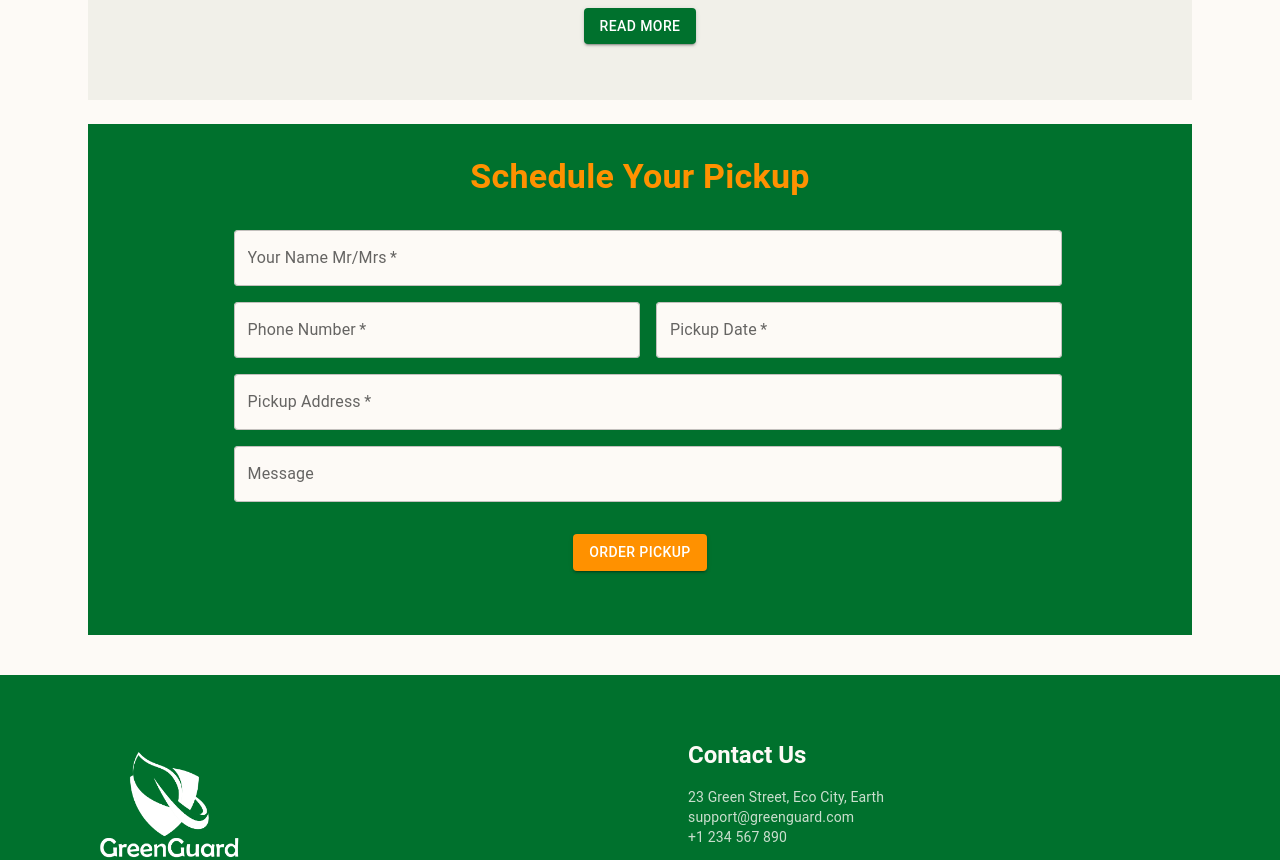
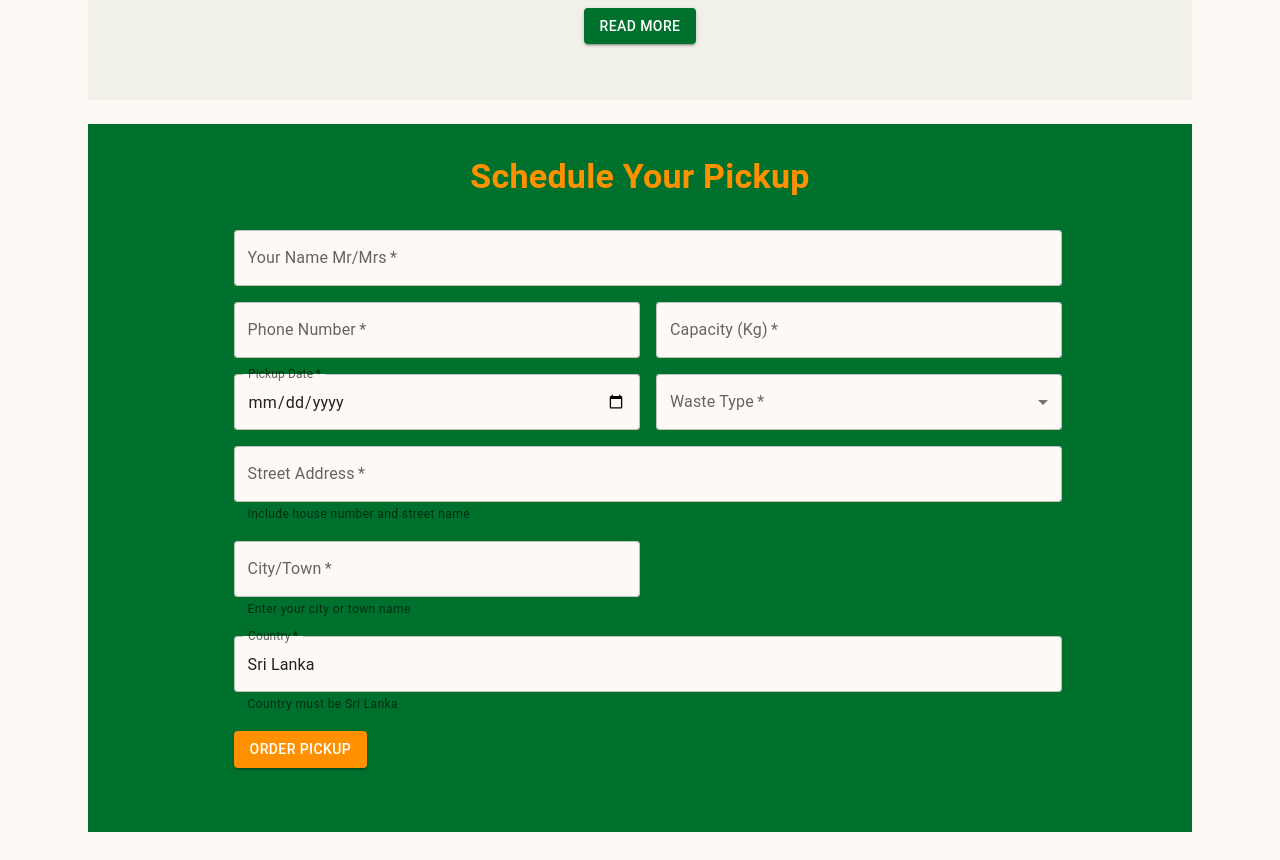
Before and after one commit to emxth/greenguard-frontend, a React (Create React App) app: page / in a window 1280 px wide. Shown: the part 1580-2440 px from the top of the page. Built offline with nearby package versions, Linux system fonts and the light colour scheme; no server answers.

Commit message:
added cutomer pickup request frontend

```diff
--- a/package.json
+++ b/package.json
@@ -12,13 +12,13 @@
     "@testing-library/react": "^16.2.0",
     "@testing-library/user-event": "^13.5.0",
     "ajv": "^8.17.1",
+    "axios": "^1.8.4",
     "mui": "^0.0.1",
     "react": "^19.0.0",
     "react-dom": "^19.0.0",
     "react-router-dom": "^7.3.0",
     "react-scripts": "5.0.1",
     "react-scroll": "^1.9.3",
-    "react-swipeable-views": "^0.14.0",
     "web-vitals": "^2.1.4"
   },
   "scripts": {
--- a/src/publicSchedulePickupForm.js
+++ b/src/publicSchedulePickupForm.js
@@ -1,81 +1,260 @@
-import React from 'react';
+import React, { useState, useEffect } from 'react';
+import { Button, Container, Grid, TextField, Typography, MenuItem } from '@mui/material';
+import axios from 'axios';
+import { useNavigate } from "react-router-dom";
 import theme from './theme';
-import { Button, Container, Grid, TextField, Typography } from '@mui/material';
 
 export function PickupForm() {
+    const [pickUpID, setPickUp_ID] = useState("");
+    const [Username, setName] = useState("");
+    const [pickupDate, setPickupDate] = useState("");
+    const [wasteType, setWasteType] = useState("");
+    const [capacity, setCapacity] = useState("");
+    const [phone, setPhone] = useState("");
+    const [streetAddress, setStreetAddress] = useState("");
+    const [city, setCity] = useState("");
+    const [country, setCountry] = useState("Sri Lanka");
+    const [pickUpStatus, setStatus] = useState("Pending");
+
+    const [errors, setErrors] = useState({});
+    const navigate = useNavigate();
+
+    useEffect(() => {
+        axios.get("http://localhost:8070/requestPickup/latestPickupID")
+            .then(response => {
+                setPickUp_ID(response.data.newPickUpID);
+            })
+            .catch(error => {
+                console.error("Error fetching latest Pickup ID:", error);
+            });
+    }, []);
+
+    const validateField = (field, value) => {
+        let newErrors = { ...errors };
+
+        switch (field) {
+            case "name":
+                newErrors.name = /^[A-Za-z ]+$/.test(value) ? "" : "Name must contain only letters and spaces.";
+                break;
+            case "phone":
+                newErrors.phone = /^\d{10}$/.test(value) ? "" : "Phone number must be exactly 10 digits.";
+                break;
+            case "capacity":
+                newErrors.capacity = /^\d+$/.test(value) ? "" : "Capacity must be a numeric value (kg).";
+                break;
+            case "pickupDate":
+                const today = new Date();
+                const selectedDate = new Date(value);
+                newErrors.pickupDate = value && selectedDate > today ? "" : "Pickup date must be in the future.";
+                break;
+            case "wasteType":
+                newErrors.wasteType = value ? "" : "Please select a waste type.";
+                break;
+            case "streetAddress":
+                newErrors.streetAddress = /^[A-Za-z0-9\s,.\-]{5,}$/.test(value) ? "" : "Address must be at least 5 characters and include only valid characters.";
+                break;
+            case "city":
+                newErrors.city = /^[A-Za-z\s]+$/.test(value) ? "" : "City must contain only letters and spaces.";
+                break;
+            case "country":
+                newErrors.country = value === "Sri Lanka" ? "" : "Country must be Sri Lanka.";
+                break;
+            default:
+                break;
+        }
+
+        setErrors(newErrors);
+    };
+
+    const sendData = (e) => {
+        e.preventDefault();
+
+        // Validate all fields
+        ["name", "phone", "capacity", "pickupDate", "wasteType", "streetAddress", "city", "country"].forEach(field => {
+            const value = {
+                name: Username,
+                phone,
+                capacity,
+                pickupDate,
+                wasteType,
+                streetAddress,
+                city,
+                country
+            }[field];
+            validateField(field, value);
+        });
+
+        const isValid = Object.values(errors).every((error) => error === "");
+        if (!isValid) {
+            alert("Please fix the errors before submitting.");
+            return;
+        }
+
+        const fullAddress = `${streetAddress}, ${city}, ${country}`;
+
+        const newPickUpRequest = {
+            PickUp_ID: pickUpID,
+            UserID: 130,
+            Name: Username,
+            PickupDate: pickupDate,
+            wasteType: wasteType,
+            Capacity: capacity,
+            PickupLocation: fullAddress,
+            Phone: phone,
+            Status: pickUpStatus
+        };
+
+        axios.post("http://localhost:8070/requestPickup/addPickUpRequest", newPickUpRequest)
+            .then(() => {
+                alert("Pickup request Created");
+                navigate("/");
+            })
+            .catch((err) => {
+                alert(err);
+            });
+    };
+
     return (
-        <Container sx={{ bgcolor: theme.palette.darkgreen.main, pb: 4, }}>
+        <Container sx={{ bgcolor: theme.palette.darkgreen.main, pb: 4 }}>
             <Typography
                 variant='h4'
                 align='center'
                 fontWeight={'bold'}
-                sx={{
-                    mt: 3,
-                    mb: 2,
-                    pt: 4,
-                    color: theme.palette.orange.main, }}
+                sx={{ mt: 3, mb: 2, pt: 4, color: theme.palette.orange.main }}
             >
                 Schedule Your Pickup
             </Typography>
 
-            <Grid container spacing={2} sx={{ width: "80%", margin: "auto", pb: 4, }}>
+            <form onSubmit={sendData}>
+                <Grid container spacing={2} sx={{ width: "80%", margin: "auto", pb: 4 }}>
                     <Grid item xs={12}>
                         <TextField
                             required
-                        id="name"
+                            value={Username}
+                            onChange={(e) => { setName(e.target.value); validateField("name", e.target.value); }}
                             label="Your Name Mr/Mrs"
                             fullWidth
-                        InputProps={{
-                            sx: { backgroundColor: theme.palette.white.main, borderRadius: 1 },
-                        }}
+                            error={!!errors.name}
+                            helperText={errors.name}
+                            InputProps={{ sx: { backgroundColor: theme.palette.white.main, borderRadius: 1 } }}
                         />
                     </Grid>
+
                     <Grid item xs={12} sm={6}>
                         <TextField
                             required
-                        id="phone"
+                            value={phone}
+                            onChange={(e) => { setPhone(e.target.value); validateField("phone", e.target.value); }}
                             label="Phone Number"
                             fullWidth
-                        InputProps={{
-                            sx: { backgroundColor: theme.palette.white.main, borderRadius: 1 },
-                        }}
+                            error={!!errors.phone}
+                            helperText={errors.phone}
+                            placeholder="e.g., 0771234567"
+                            InputProps={{ sx: { backgroundColor: theme.palette.white.main, borderRadius: 1 } }}
                         />
                     </Grid>
+
                     <Grid item xs={12} sm={6}>
                         <TextField
                             required
-                        id="date"
-                        label="Pickup Date"
+                            value={capacity}
+                            onChange={(e) => { setCapacity(e.target.value); validateField("capacity", e.target.value); }}
+                            label="Capacity (Kg)"
                             fullWidth
-                        InputProps={{
-                            sx: { backgroundColor: theme.palette.white.main, borderRadius: 1 },
-                        }}
+                            error={!!errors.capacity}
+                            helperText={errors.capacity}
+                            placeholder="e.g., 25"
+                            InputProps={{ sx: { backgroundColor: theme.palette.white.main, borderRadius: 1 } }}
                         />
                     </Grid>
+
+                    <Grid item xs={12} sm={6}>
+                        <TextField
+                            required
+                            value={pickupDate}
+                            onChange={(e) => { setPickupDate(e.target.value); validateField("pickupDate", e.target.value); }}
+                            label="Pickup Date"
+                            type="date"
+                            fullWidth
+                            InputLabelProps={{ shrink: true }}
+                            error={!!errors.pickupDate}
+                            helperText={errors.pickupDate}
+                            InputProps={{ sx: { backgroundColor: theme.palette.white.main, borderRadius: 1 } }}
+                        />
+                    </Grid>
+
+                    <Grid item xs={12} sm={6}>
+                        <TextField
+                            select
+                            required
+                            value={wasteType}
+                            onChange={(e) => { setWasteType(e.target.value); validateField("wasteType", e.target.value); }}
+                            label="Waste Type"
+                            fullWidth
+                            error={!!errors.wasteType}
+                            helperText={errors.wasteType}
+                            InputProps={{ sx: { backgroundColor: theme.palette.white.main, borderRadius: 1 } }}
+                        >
+                            <MenuItem value="Personal Devices">Personal Devices</MenuItem>
+                            <MenuItem value="Household Appliances">Household Appliances</MenuItem>
+                            <MenuItem value="Computer Accessories">Computer Accessories</MenuItem>
+                            <MenuItem value="Communication Equipment">Communication Equipment</MenuItem>
+                            <MenuItem value="Batteries & Lighting">Batteries & Lighting</MenuItem>
+                            <MenuItem value="Industrial & Office">Industrial & Office E-Waste</MenuItem>
+                            <MenuItem value="Other">Other</MenuItem>
+                        </TextField>
+                    </Grid>
+
+                    {/* Address Fields */}
                     <Grid item xs={12}>
                         <TextField
                             required
-                        id="address"
-                        label="Pickup Address"
+                            value={streetAddress}
+                            onChange={(e) => { setStreetAddress(e.target.value); validateField("streetAddress", e.target.value); }}
+                            label="Street Address"
+                            placeholder="e.g., No. 45, Galle Road"
                             fullWidth
-                        InputProps={{
-                            sx: { backgroundColor: theme.palette.white.main, borderRadius: 1 },
-                        }}
-                    />
-                </Grid>
-                <Grid item xs={12}>
-                    <TextField
-                        id="message"
-                        label="Message"
-                        fullWidth
-                        InputProps={{
-                            sx: { backgroundColor: theme.palette.white.main, borderRadius: 1, mb: 4, },
-                        }}
+                            error={!!errors.streetAddress}
+                            helperText={errors.streetAddress || "Include house number and street name"}
+                            InputProps={{ sx: { backgroundColor: theme.palette.white.main, borderRadius: 1 } }}
                         />
                     </Grid>
 
-                <Button variant="contained" sx={{ bgcolor: theme.palette.orange.main, m: 'auto', }}>Order Pickup</Button>
+                    <Grid item xs={12} sm={6}>
+                        <TextField
+                            required
+                            value={city}
+                            onChange={(e) => { setCity(e.target.value); validateField("city", e.target.value); }}
+                            label="City/Town"
+                            placeholder="e.g., Colombo"
+                            fullWidth
+                            error={!!errors.city}
+                            helperText={errors.city || "Enter your city or town name"}
+                            InputProps={{ sx: { backgroundColor: theme.palette.white.main, borderRadius: 1 } }}
+                        />
                     </Grid>
+
+                    <Grid item xs={12}>
+                        <TextField
+                            required
+                            value={country}
+                            onChange={(e) => { setCountry(e.target.value); validateField("country", e.target.value); }}
+                            label="Country"
+                            placeholder="e.g., Sri Lanka"
+                            fullWidth
+                            error={!!errors.country}
+                            helperText={errors.country || "Country must be Sri Lanka"}
+                            InputProps={{ sx: { backgroundColor: theme.palette.white.main, borderRadius: 1 } }}
+                        />
+                    </Grid>
+
+                    <Grid item xs={12}>
+                        <Button type="submit" variant="contained" sx={{ bgcolor: theme.palette.orange.main, m: 'auto' }}>
+                            Order Pickup
+                        </Button>
+                    </Grid>
+                </Grid>
+            </form>
         </Container>
     );
 }
```
Also changed, not shown: 1 other file (tests, documents, lock files or other folders). Lines whose indentation alone changed are shown as unchanged.
